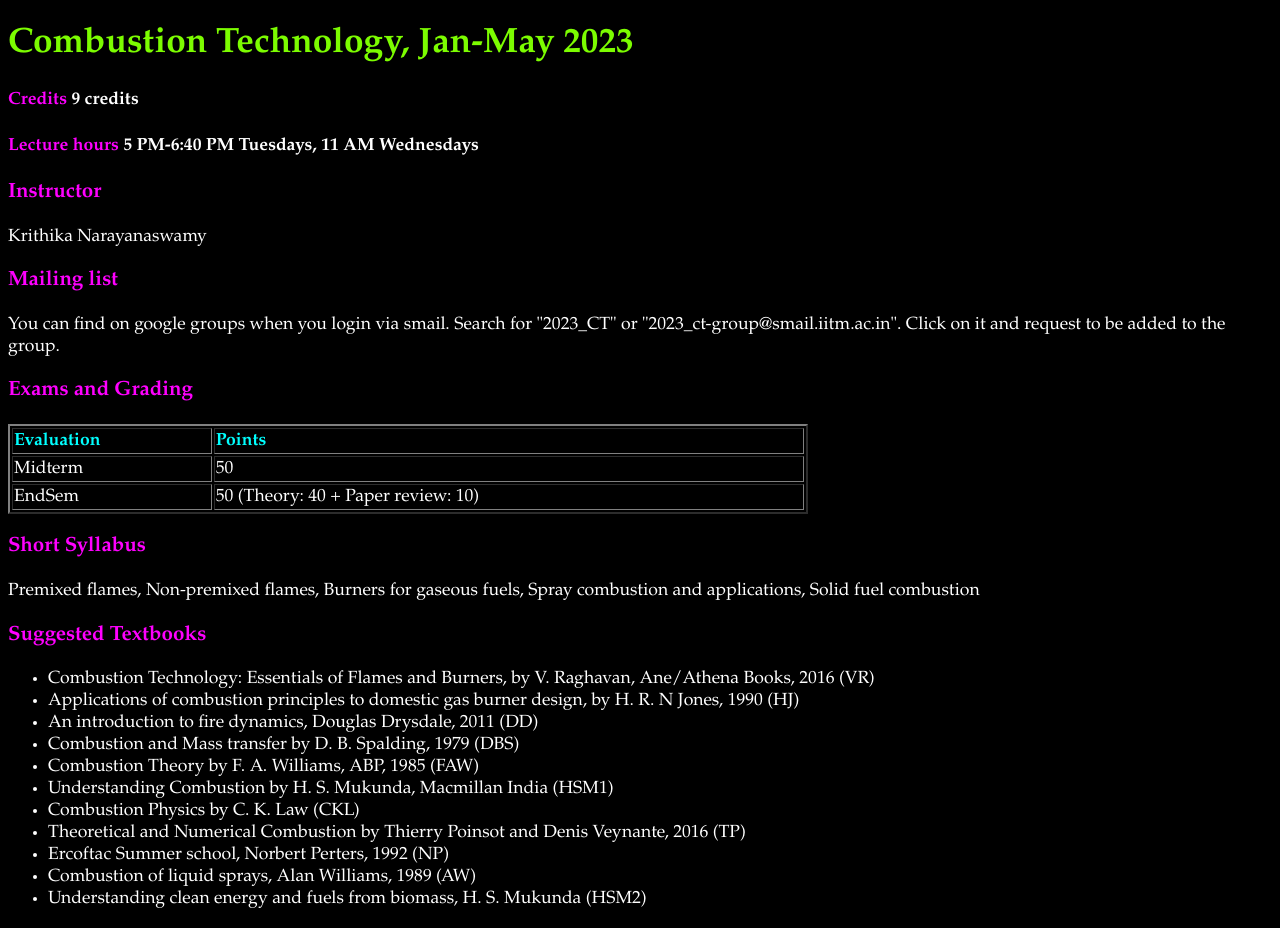
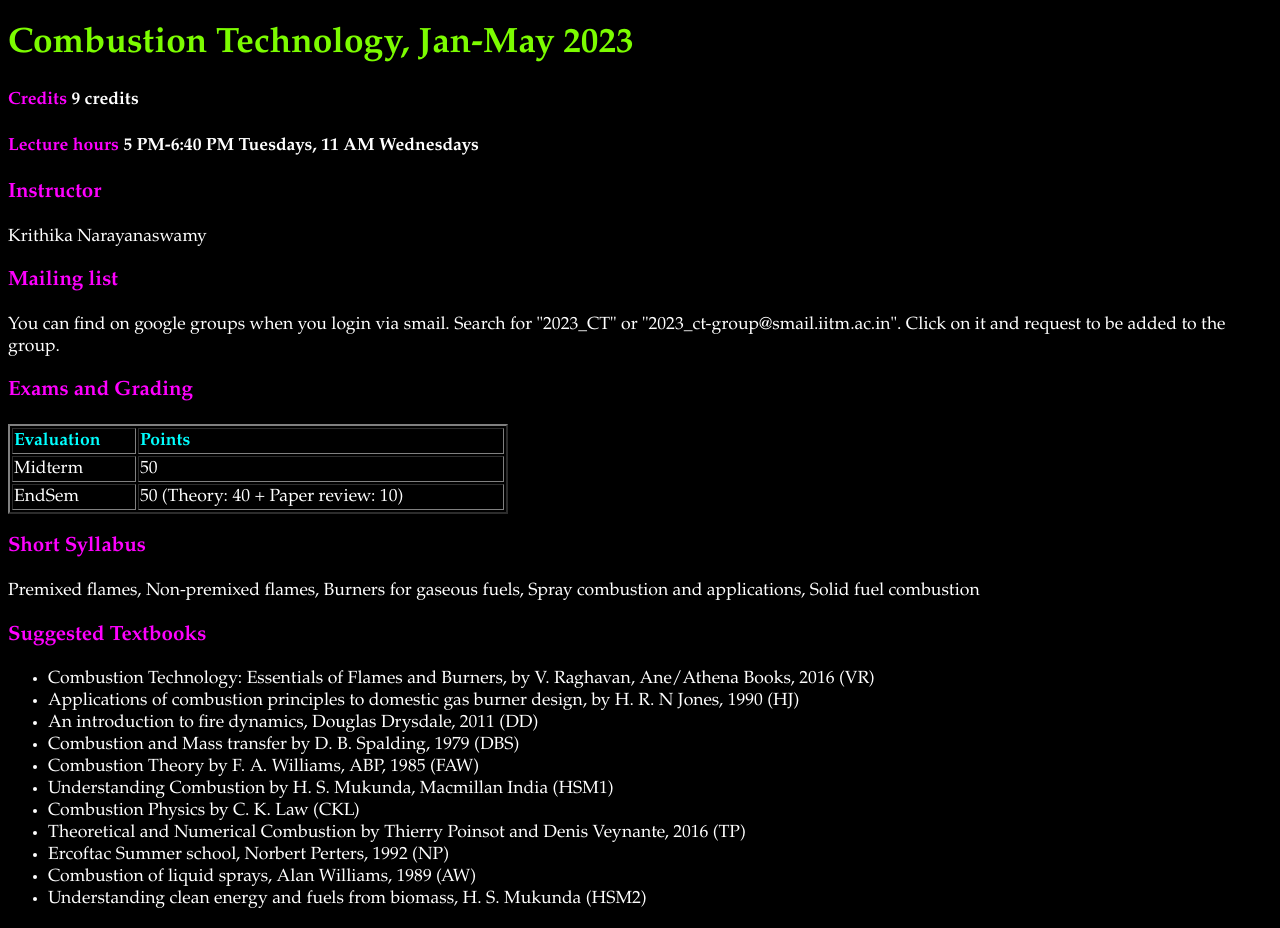
Before and after one commit to krithikasivaram/CT_2023, a plain HTML site: page index.html in a window 1280 px wide. Drawn offline with nearby package versions, Linux system fonts and the light colour scheme; some packages are replaced by stand-ins of ours.

Commit message:
Update index.html

```diff
--- a/index.html
+++ b/index.html
@@ -32,7 +32,7 @@ Krithika Narayanaswamy</br>
 You can find on google groups when you login via smail. Search for "2023_CT" or "2023_ct-group@smail.iitm.ac.in". Click on it and request to be added to the group.
 
 <h3><font color=magenta>Exams and Grading</font></h3>
-<table border="2" width="800px">
+<table border="2" width="500px">
 <tbody><tr>
 	<td><b><font color=cyan>Evaluation</font></b></td>
 	<td><b><font color=cyan>Points</font></b></td>
```
